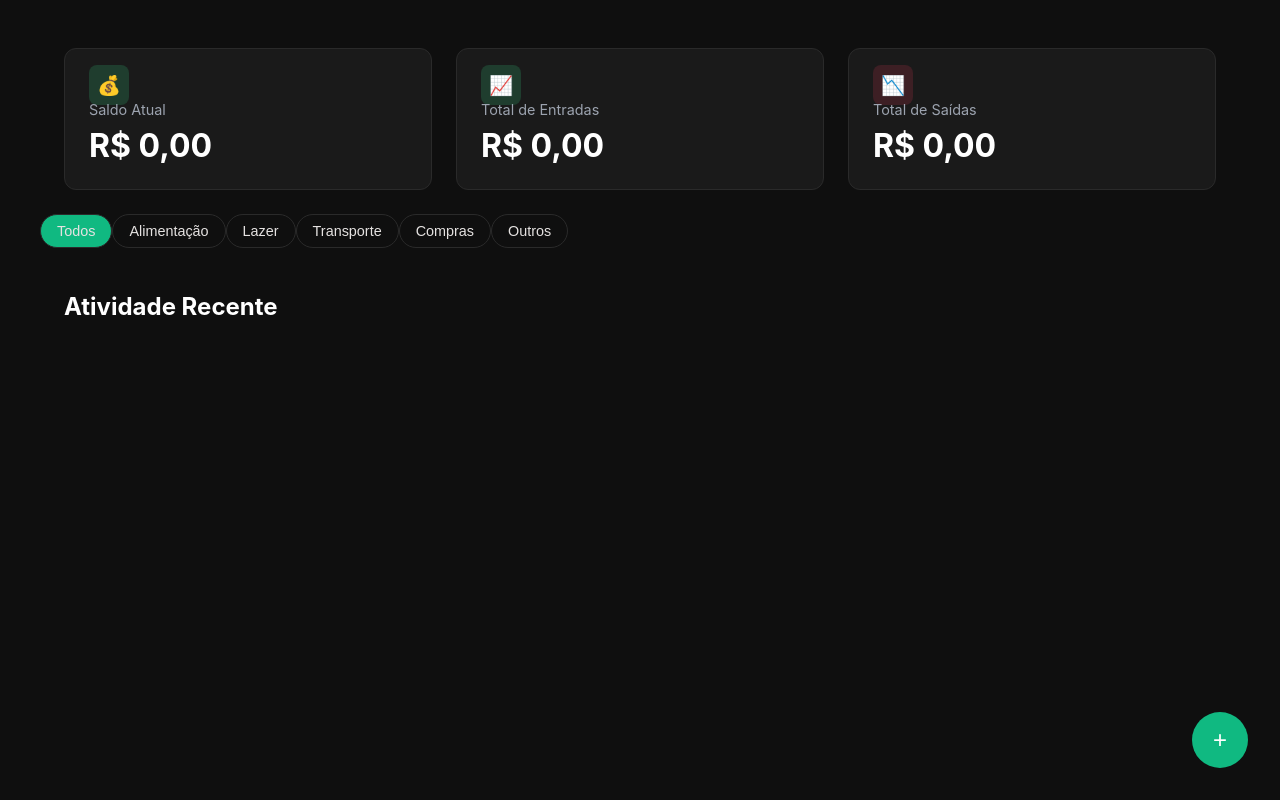
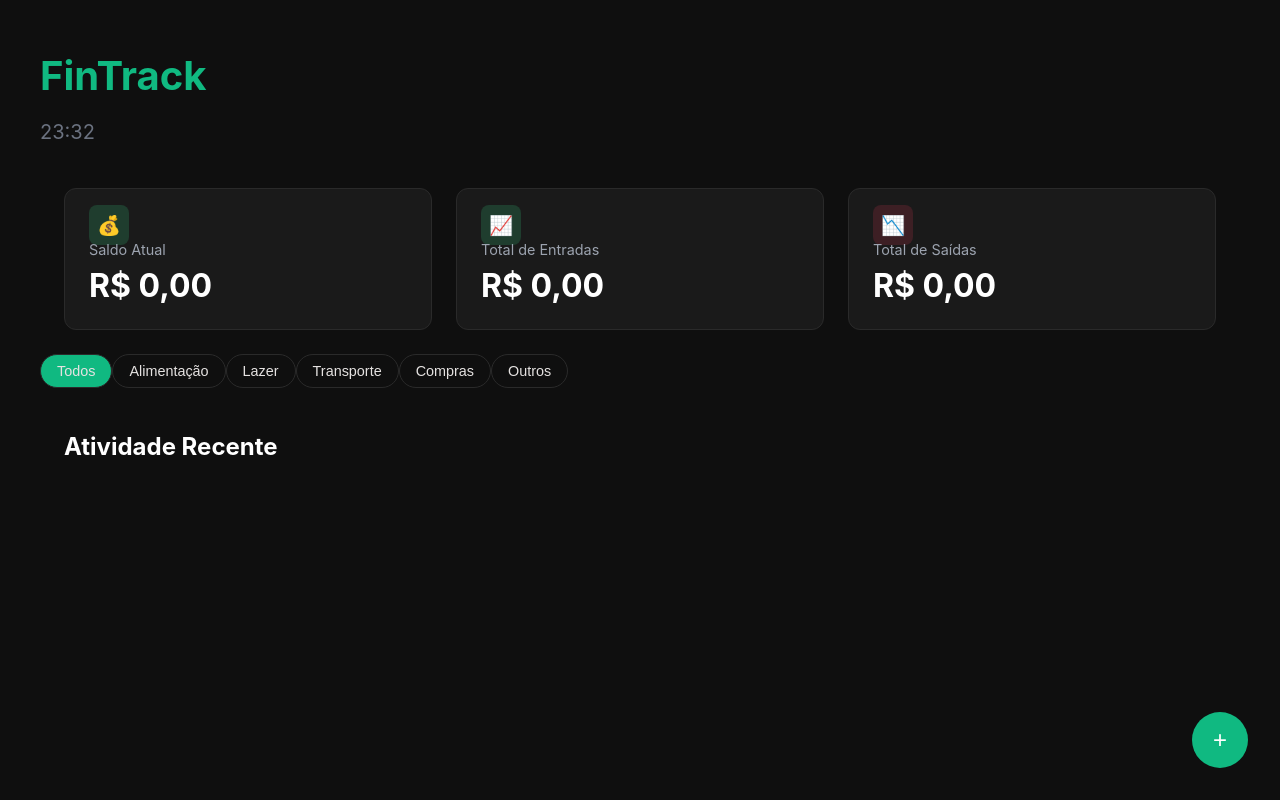
Before and after one commit to JoaoFazio/fintrack, a React (Vite) app: page / in a window 1280 px wide. Built offline with nearby package versions, Linux system fonts and the light colour scheme.

Commit message:
feat: header com nome do app e hora em tempo real

```diff
--- a/src/App.css
+++ b/src/App.css
@@ -26,3 +26,14 @@
     margin: 0 auto;
     padding: 24px;
 }
+
+.titulo {
+    font-size: 2.5rem;
+    color: #10B981;
+    margin-bottom: 8px;
+}
+
+.hora-atual {
+    font-size: 1.25rem;
+    color: #6B7280;
+}
--- a/src/App.jsx
+++ b/src/App.jsx
@@ -6,6 +6,7 @@ import ModalNovaTransacao from "./components/ModalNovaTransacao";
 import { useState, useEffect } from "react";
 
 function App() {
+  const [horaAtual, setHoraAtual] = useState(new Date());
   const [modalAberto, setModalAberto] = useState(false);
   const [categoriaSelecionada, setCategoriaSelecionada] = useState("Todos");
   const [transacoes, setTransacoes] = useState(() => {
@@ -29,8 +30,21 @@ function App() {
     .reduce((total, t) => total + t.valor, 0);
   const saldo = totalEntradas - totalSaidas;
 
+  useEffect(() => {
+    const intervalo = setInterval(() => {
+      setHoraAtual(new Date());
+    }, 1000);
+
+    return () => clearInterval(intervalo);
+  }, []);
+
+
   return (
     <div className="app-container">
+      <div>
+        <h1 className="titulo">FinTrack</h1>
+        <p className="hora-atual">{horaAtual.toLocaleTimeString('pt-BR', {hour: 'numeric', minute: 'numeric'})}</p>
+      </div>
       <div className="cards-container">
         <ResumoCard
           titulo={"Saldo Atual"}
```
